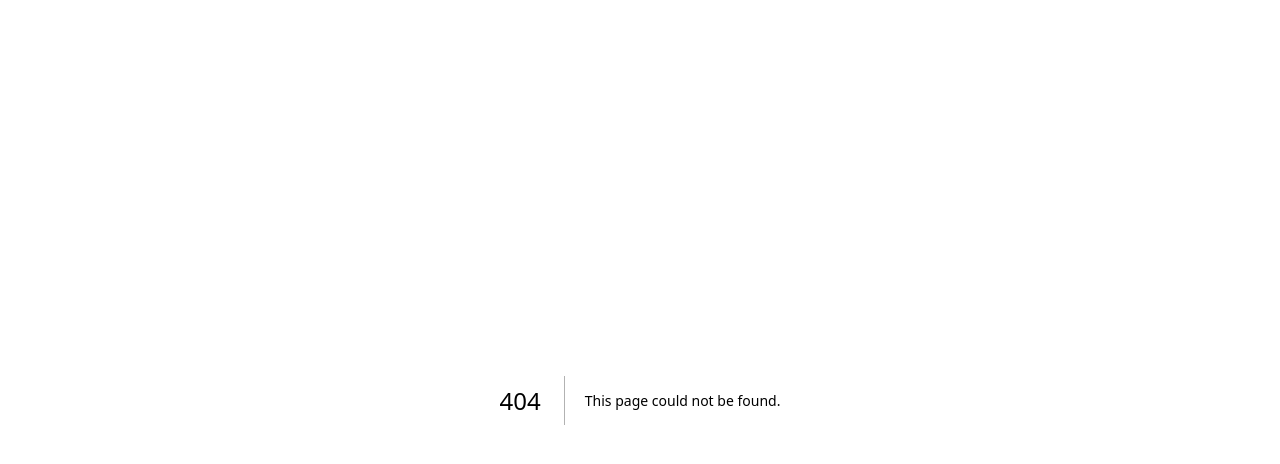
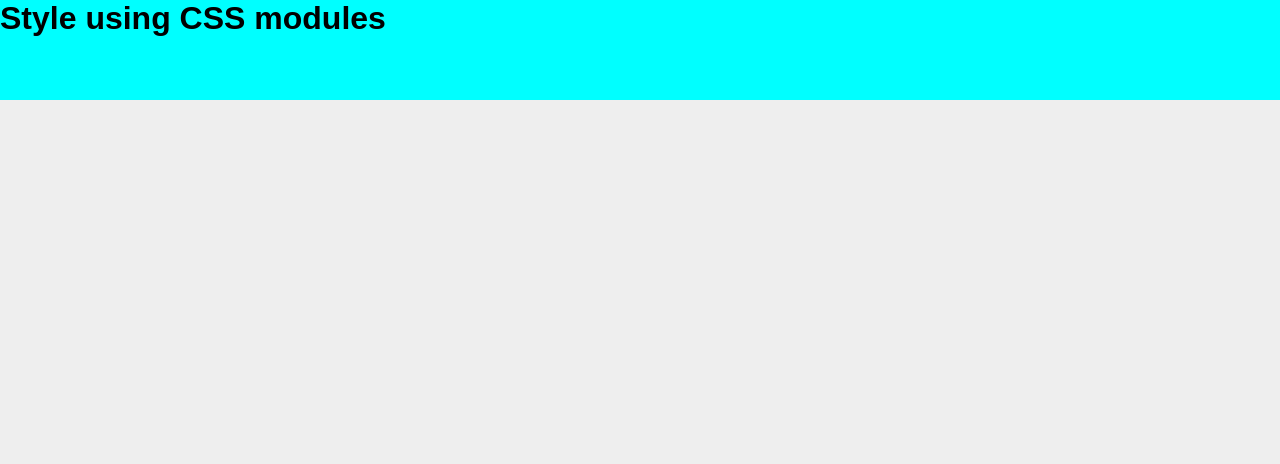
Before and after one commit to MateusBU/User_Register_with_DB, a Next.js app in the folder user_register/: page /stylish in a window 1280 px wide. Before the commit this address had no page. Shown: the top 464 px of the page. Built offline with nearby package versions, Linux system fonts and the light colour scheme.

Commit message:
Using CSS

```diff
--- a/user_register/src/app/layout.jsx
+++ b/user_register/src/app/layout.jsx
@@ -1,5 +1,6 @@
 import { Geist, Geist_Mono } from "next/font/google";
 import "../styles/globals.css";
+import "../styles/app.css";  //file to import global .css files
 
 const geistSans = Geist({
   variable: "--font-geist-sans",
--- /dev/null
+++ b/user_register/src/app/stylish/page.jsx
@@ -0,0 +1,10 @@
+import styles from '../../styles/Stylish.module.css';
+export default function Stylish(){
+    return (
+        <div>
+            <h1 className={styles.title}>
+               Style using CSS modules
+            </h1>
+        </div>
+    );
+}
--- /dev/null
+++ b/user_register/src/styles/Stylish.module.css
@@ -0,0 +1,9 @@
+.title{
+    background-color: aqua;
+    color: black;
+    height: 100px;
+}
+
+.title h1{
+    margin: 0;
+}
--- /dev/null
+++ b/user_register/src/styles/app.css
@@ -0,0 +1,17 @@
+:root {
+  --background: #eee;
+  --foreground: #222;
+}
+
+@media (prefers-color-scheme: dark) {
+  :root {
+    --background: #222;
+    --foreground: #eee;
+  }
+}
+
+html,
+body {
+  color: var(--foreground);
+  background: var(--background);
+}
--- a/user_register/src/styles/globals.css
+++ b/user_register/src/styles/globals.css
@@ -1,12 +1,12 @@
 :root {
-  --background: #ffffff;
-  --foreground: #171717;
+  --background: #eee;
+  --foreground: #222;
 }
 
 @media (prefers-color-scheme: dark) {
   :root {
-    --background: #0a0a0a;
-    --foreground: #ededed;
+    --background: #222;
+    --foreground: #eee;
   }
 }
 
@@ -17,8 +17,6 @@ body {
 }
 
 body {
-  color: var(--foreground);
-  background: var(--background);
   font-family: Arial, Helvetica, sans-serif;
   -webkit-font-smoothing: antialiased;
   -moz-osx-font-smoothing: grayscale;
```
Also changed, not shown: user_register/src/app/test/jsx/page.jsx (renamed from user_register/src/app/jsx/page.jsx).
